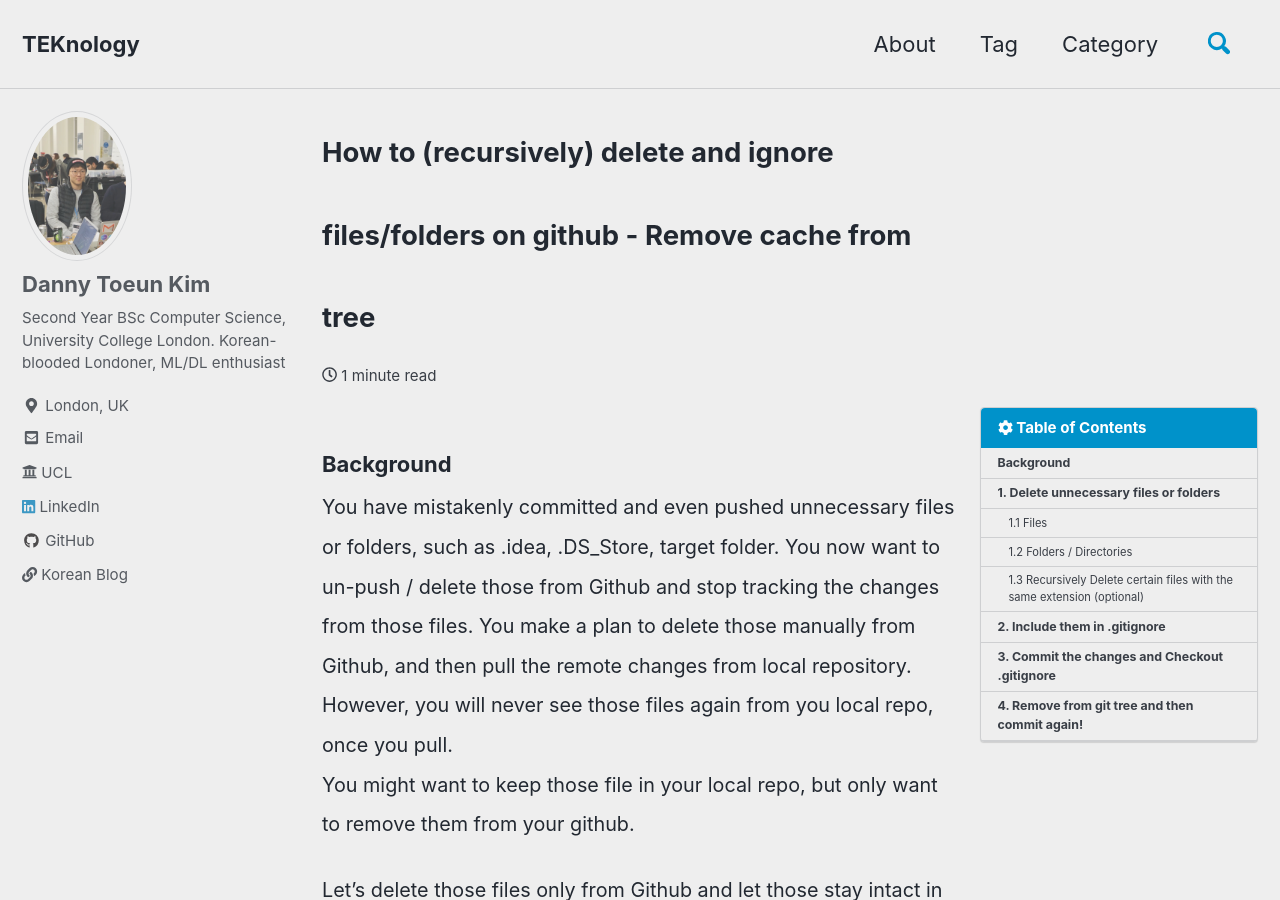
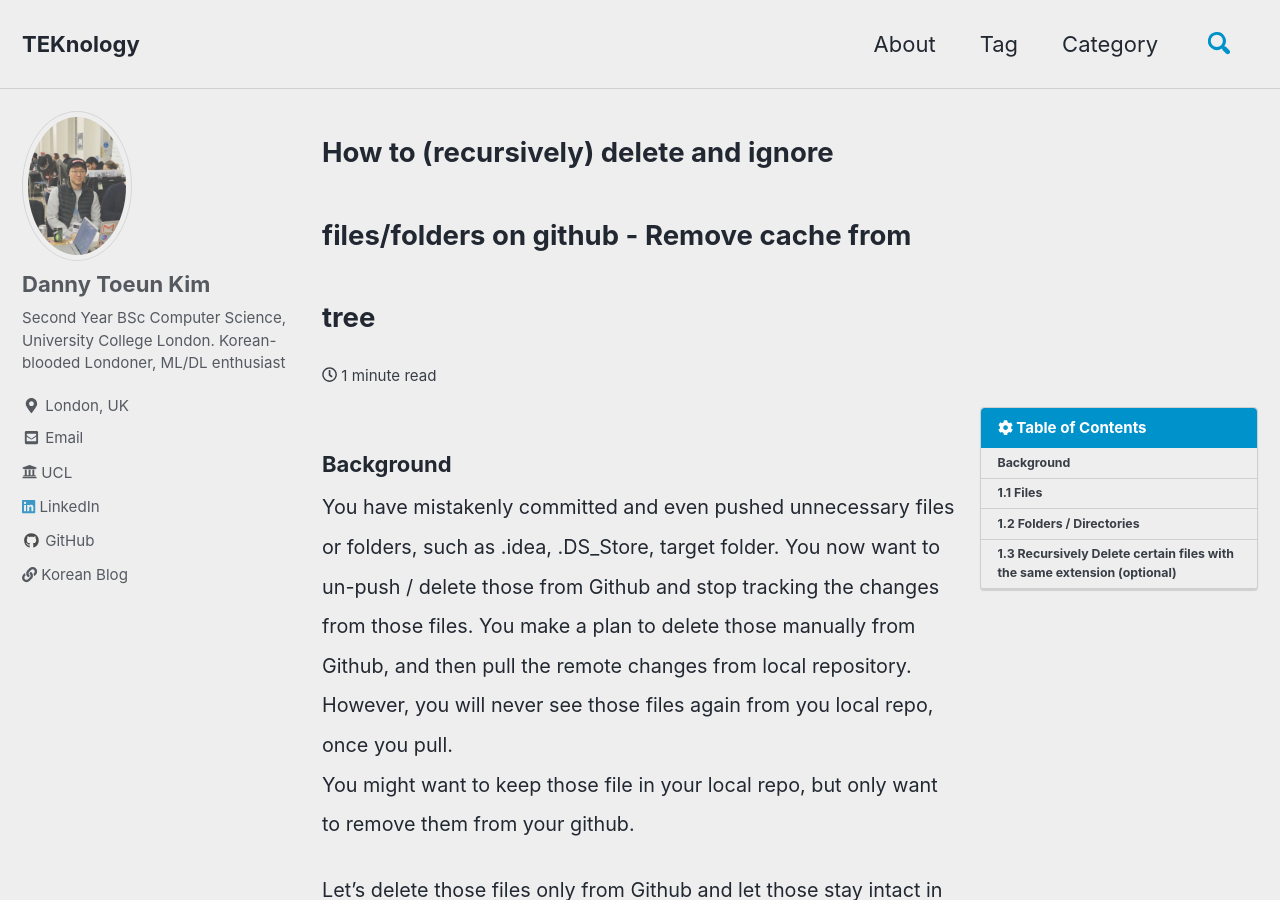
Before and after one commit to kimdanny/blog, a Jekyll site: the page built from _posts/git-github/2020-04-19-delete-and-ignore.md, in a window 1280 px wide and 900 px high. Built offline with Jekyll 4.4.1, drawn with Linux system fonts in a browser that asks for light colours; cached includes are drawn as plain includes; nearby versions of some CDN libraries.

Commit message:
delete and ignore

````diff
--- a/_posts/git-github/2020-04-19-delete-and-ignore.md
+++ b/_posts/git-github/2020-04-19-delete-and-ignore.md
@@ -18,9 +18,9 @@ You might want to keep those file in your local repo, but only want to remove th
 Let's delete those files only from Github and let those stay intact in you local repo.
 
 
-### 1. Delete unnecessary files or folders
+## 1. Delete unnecessary files or folders
 
-#### 1.1 Files
+### 1.1 Files
 Remove single file:
 ```bash
 rm file.txt
@@ -38,7 +38,7 @@ rm -i file.txt
 rm -i file1.txt file2.csv .DS_Store
 ```
 
-#### 1.2 Folders / Directories
+### 1.2 Folders / Directories
 Remove **empty** directories:
 ```bash
 rmdir target
@@ -56,7 +56,7 @@ i tag act as a pause function and ask you to get confirm of the removal:
 rm -iR target
 ```
 
-#### 1.3 Recursively Delete certain files with the same extension (optional)
+### 1.3 Recursively Delete certain files with the same extension (optional)
 This is a bit different from 1.2 recursive.
 By this, you can recursively delete all files of a specific extension in the current directory.
 
@@ -69,7 +69,7 @@ Just to be safe, check what you are deleting by doing:
 find . -name "*.xml" -type f
 ```
 
-### 2. Include them in .gitignore
+## 2. Include them in .gitignore
 Check [this post](https://kimdanny.github.io/git-github/gitignore/) out for more information on gitignore file!
 
 Example .gitignore file:
@@ -80,7 +80,7 @@ node_modules/
 *.xml
 ```
 
-### 3. Commit the changes and Checkout .gitignore
+## 3. Commit the changes and Checkout .gitignore
 Add and commit
 ```bash
 git add <path(s) or . for all>
@@ -92,7 +92,7 @@ Checkout .gitignore:
 git checkout master -- .gitignore
 ```
 
-### 4. Remove from git tree and then commit again!
+## 4. Remove from git tree and then commit again!
 
 E.g:
 ```bash
````
